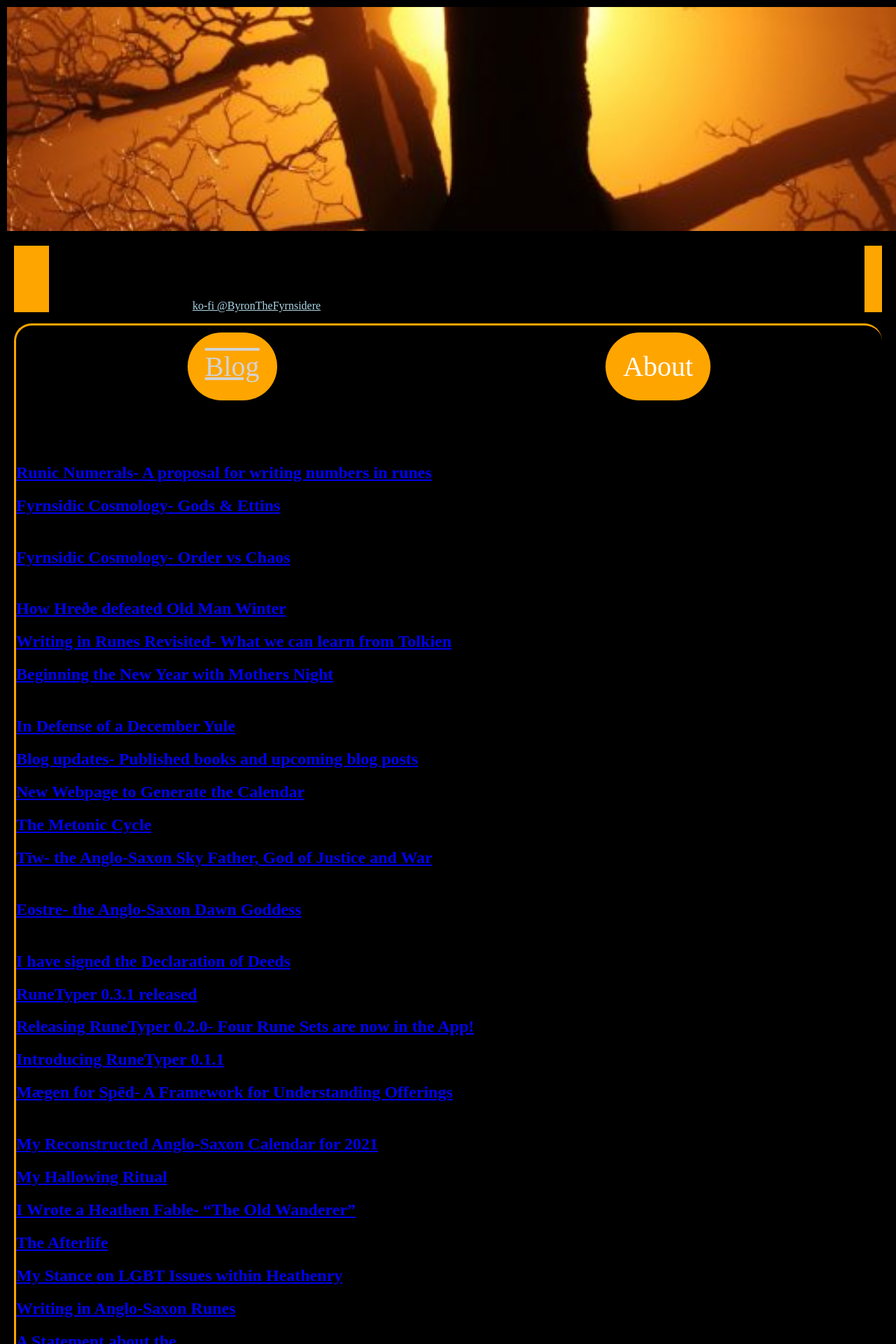
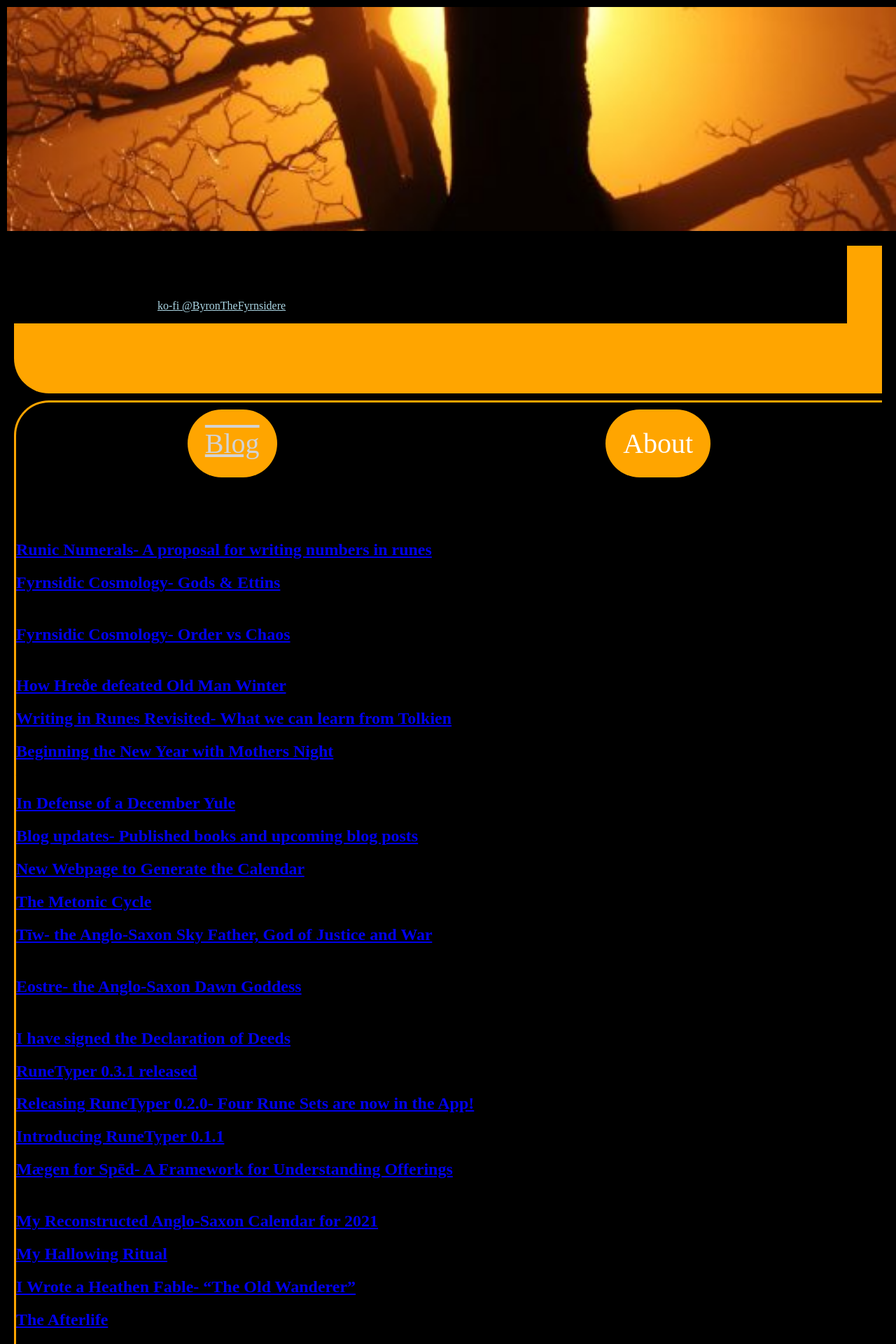
Before and after one commit to byronpendason/byronpendason.github.io, a Jekyll site: the page built from index.md, in a window 1280 px wide. Shown: the top 1920 px of the page at 70% size. Built offline with Jekyll 4.4.1, drawn with Linux system fonts in a browser that asks for light colours; our own code applies the rules of GitHub Pages for plain Markdown files; comment, search, counter and statistics services are not loaded.

Commit message:
Update default.html

```diff
--- a/_layouts/default.html
+++ b/_layouts/default.html
@@ -35,9 +35,10 @@
       }
       #header-text {
         margin: 10px;
-        border-style: none solid none solid;
-        border-width: 0px 25px 0px 50px;
+        border-style: none solid solid none ;
+        border-width: 0px 50px 100px 0px;
         border-color: orange;
+        border-radius: 0px 0px 0px 50px;
       }
       nav ul {
         display: flex;
@@ -70,9 +71,9 @@
       #content {
         margin: 10px;
         padding: 0px;
-        border-radius: 25px;
+        border-radius: 50px 0px 0px 0px;
         border-style: solid none none solid;
-        border-width: 25 px 0px 0px 50px;
+        border-width: 50 px 0px 0px 100px;
         border-color: orange;
       }
       p + p {
```
